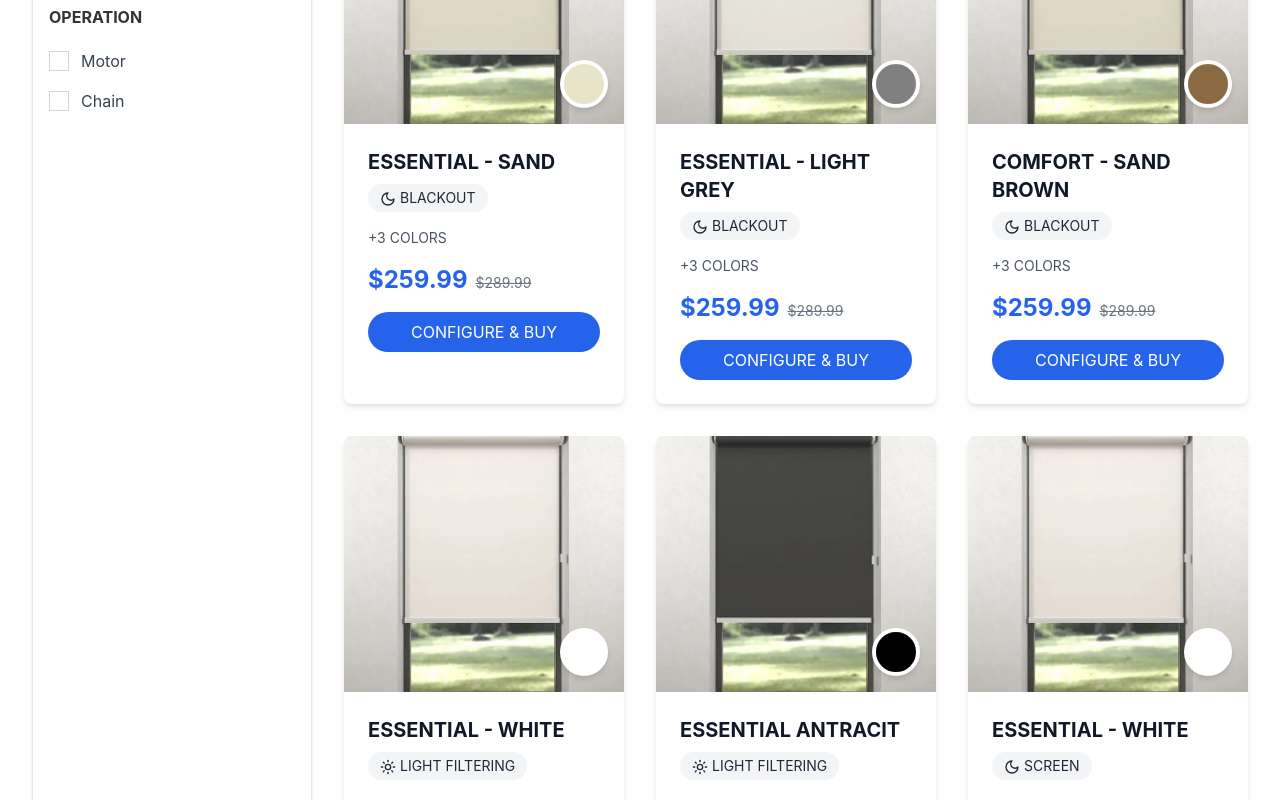
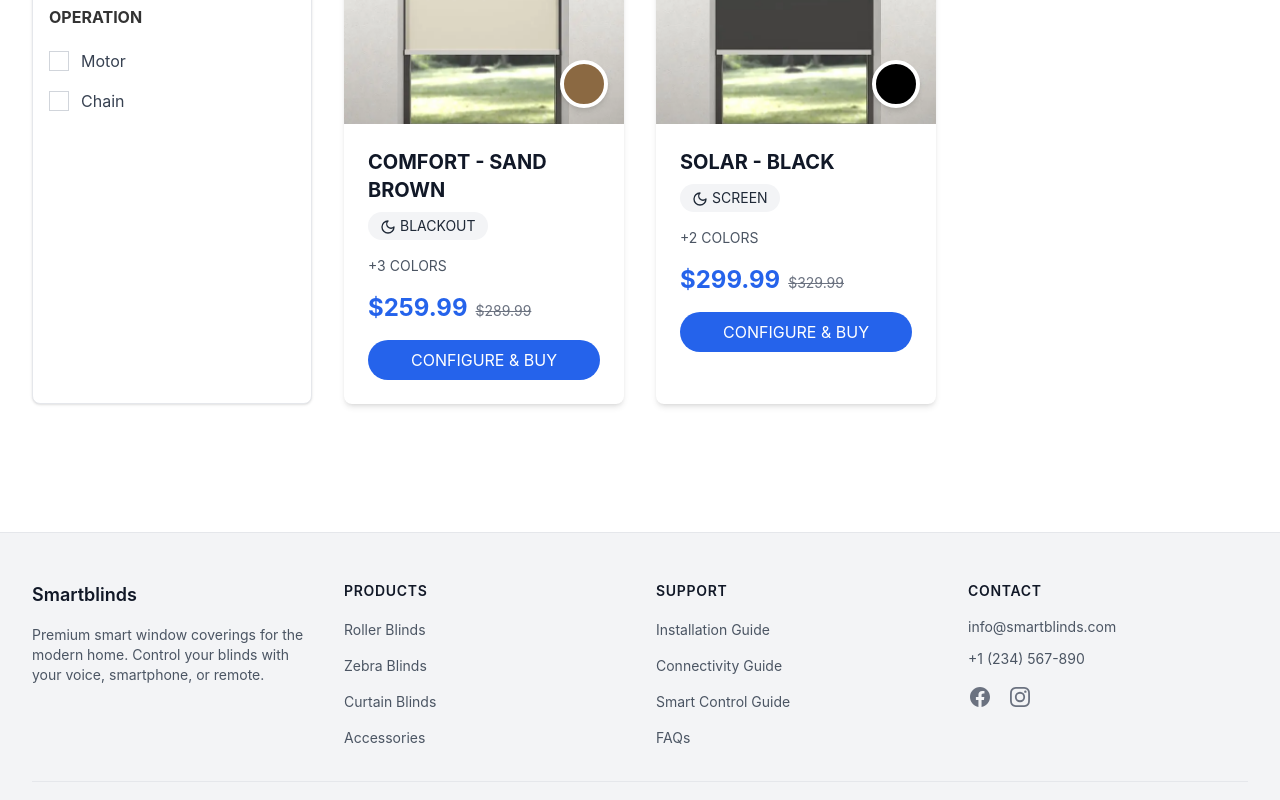
Before and after one commit to kraljic1/Smart-blinds-Bendzo, a React (Vite) app: page /products/roller-blinds in a window 1280 px wide. Shown: the part 1460-2260 px from the top of the page. Built offline with nearby package versions, Linux system fonts and the light colour scheme.

Commit message:
Remove duplicate product cards to ensure unique product names

```diff
--- a/src/data/productData.ts
+++ b/src/data/productData.ts
@@ -130,30 +130,6 @@ export const rollerBlinds: Product[] = [
   },
   // Comfort Collection
   {
-    id: "comfort-beige",
-    name: "Essential - sand",
-    price: 259.99,
-    originalPrice: 289.99,
-    image: essentialSandMain, // Reusing image for demo
-    images: [essentialSandMain, essentialSand1],
-    features: ["Blackout"],
-    colors: 3,
-    fabricColor: "#E8E4C9",
-    collection: "Comfort"
-  },
-  {
-    id: "comfort-grey",
-    name: "Essential - light grey",
-    price: 259.99,
-    originalPrice: 289.99,
-    image: essentialLightGreyMain, // Reusing image for demo
-    images: [essentialLightGreyMain, essentialLightGrey1],
-    features: ["Blackout"],
-    colors: 3,
-    fabricColor: "#808080",
-    collection: "Comfort"
-  },
-  {
     id: "comfort-sand-brown",
     name: "Comfort - sand brown",
     price: 259.99,
@@ -170,44 +146,7 @@ export const rollerBlinds: Product[] = [
     fabricColor: "#8B6942",
     collection: "Comfort"
   },
-  // Classic Collection
-  {
-    id: "classic-white",
-    name: "Essential - white",
-    price: 279.99,
-    originalPrice: 309.99,
-    image: essentialWhiteMain, // Reusing image for demo
-    images: [essentialWhiteMain, essentialWhite1],
-    features: ["Light filtering"],
-    colors: 4,
-    fabricColor: "#FFFFFF",
-    collection: "Classic"
-  },
-  {
-    id: "classic-black",
-    name: "Essential antracit",
-    price: 279.99,
-    originalPrice: 309.99,
-    image: essentialAntracitMain, // Reusing image for demo
-    images: [essentialAntracitMain, essentialAntracit1],
-    features: ["Light filtering"],
-    colors: 4,
-    fabricColor: "#000000",
-    collection: "Classic"
-  },
   // Solar Collection
-  {
-    id: "solar-protection-white",
-    name: "Essential - white",
-    price: 299.99,
-    originalPrice: 329.99,
-    image: essentialWhiteMain, // Reusing image for demo
-    images: [essentialWhiteMain, essentialWhite1],
-    features: ["Screen"],
-    colors: 2,
-    fabricColor: "#FFFFFF",
-    collection: "Solar"
-  },
   {
     id: "solar-black",
     name: "Solar - black",
@@ -224,32 +163,6 @@ export const rollerBlinds: Product[] = [
     colors: 2,
     fabricColor: "#000000",
     collection: "Solar"
-  },
-  // Screen Collection
-  {
-    id: "screen-grey",
-    name: "Essential - light grey",
-    price: 289.99,
-    originalPrice: 319.99,
-    image: essentialLightGreyMain, // Reusing image for demo
-    images: [essentialLightGreyMain, essentialLightGrey1],
-    features: ["Screen"],
-    colors: 3,
-    fabricColor: "#A9A9A9",
-    collection: "Screen"
-  },
-  // Texture Collection
-  {
-    id: "texture-linen",
-    name: "Essential - sand",
-    price: 309.99,
-    originalPrice: 339.99,
-    image: essentialSandMain, // Reusing image for demo
-    images: [essentialSandMain, essentialSand1],
-    features: ["Transparent"],
-    colors: 2,
-    fabricColor: "#F5F5DC",
-    collection: "Texture"
   }
 ];
 
@@ -374,29 +287,19 @@ export const accessories: Product[] = [
     fabricColor: "#000000"
   },
   {
-    id: "smart-hub",
-    name: "Smart Hub Controller",
-    price: 129.99,
-    originalPrice: 149.99,
-    image: "https://images.unsplash.com/photo-1558002038-1055907df827?ixlib=rb-1.2.1&auto=format&fit=crop&w=1200&q=80",
-    features: ["Smart"],
-    colors: 1,
-    fabricColor: "#000000"
-  },
-  {
-    id: "usb-c-cable",
-    name: "USB-C Charging Cable",
-    price: 14.99,
-    originalPrice: 19.99,
-    image: "https://images.unsplash.com/photo-1585771724684-38269d6639fd?ixlib=rb-1.2.1&auto=format&fit=crop&w=1200&q=80",
-    features: ["Charging"],
+    id: "wall-mount-remote",
+    name: "Wall Mount Remote",
+    price: 44.95,
+    originalPrice: 49.95,
+    image: "https://images.unsplash.com/photo-1517420704952-d9f39e95b43e?ixlib=rb-1.2.1&auto=format&fit=crop&w=1200&q=80",
+    features: ["Remote"],
     colors: 1,
     fabricColor: "#FFFFFF"
   }
 ];
 
-// Combine all products for when we need the full list
-export const allProducts: Product[] = [
+// All Products (for search functionality)
+export const allProducts = [
   ...rollerBlinds,
   ...zebraBlinds,
   ...curtainBlinds,
```
